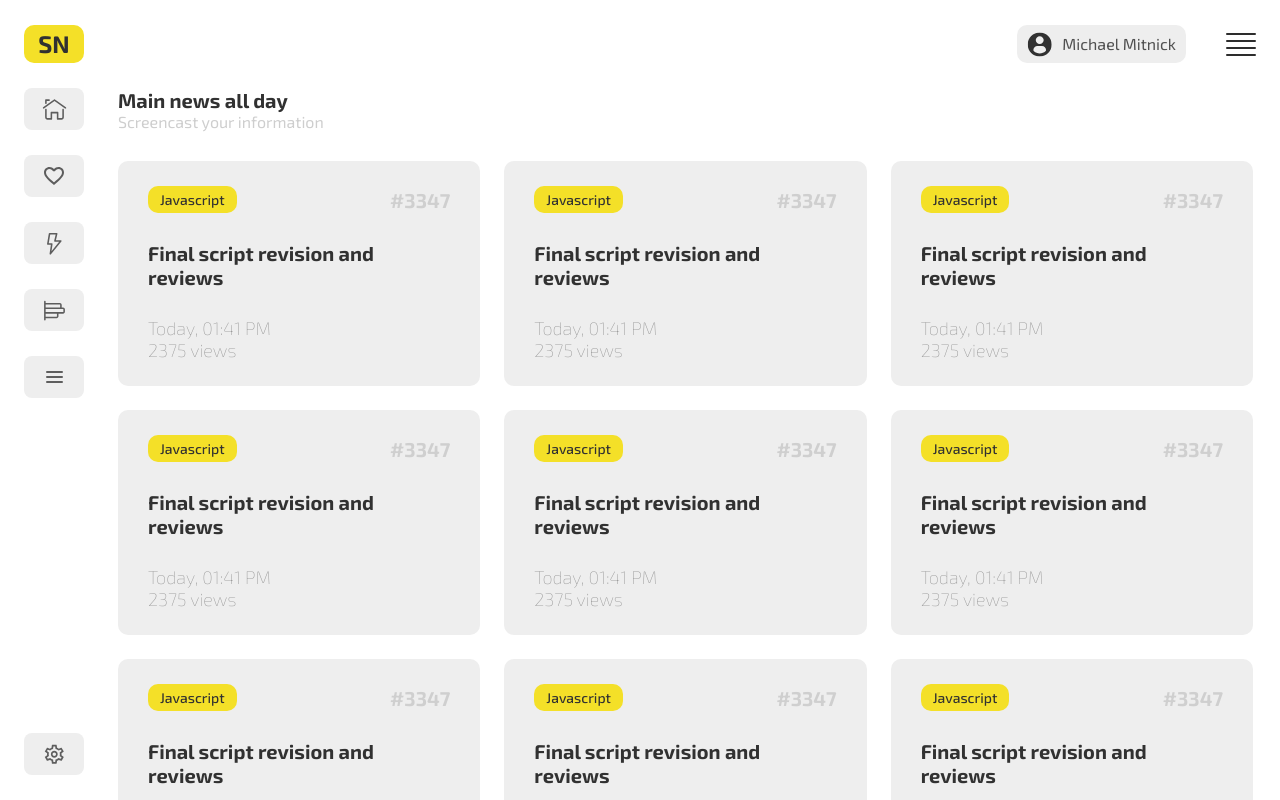
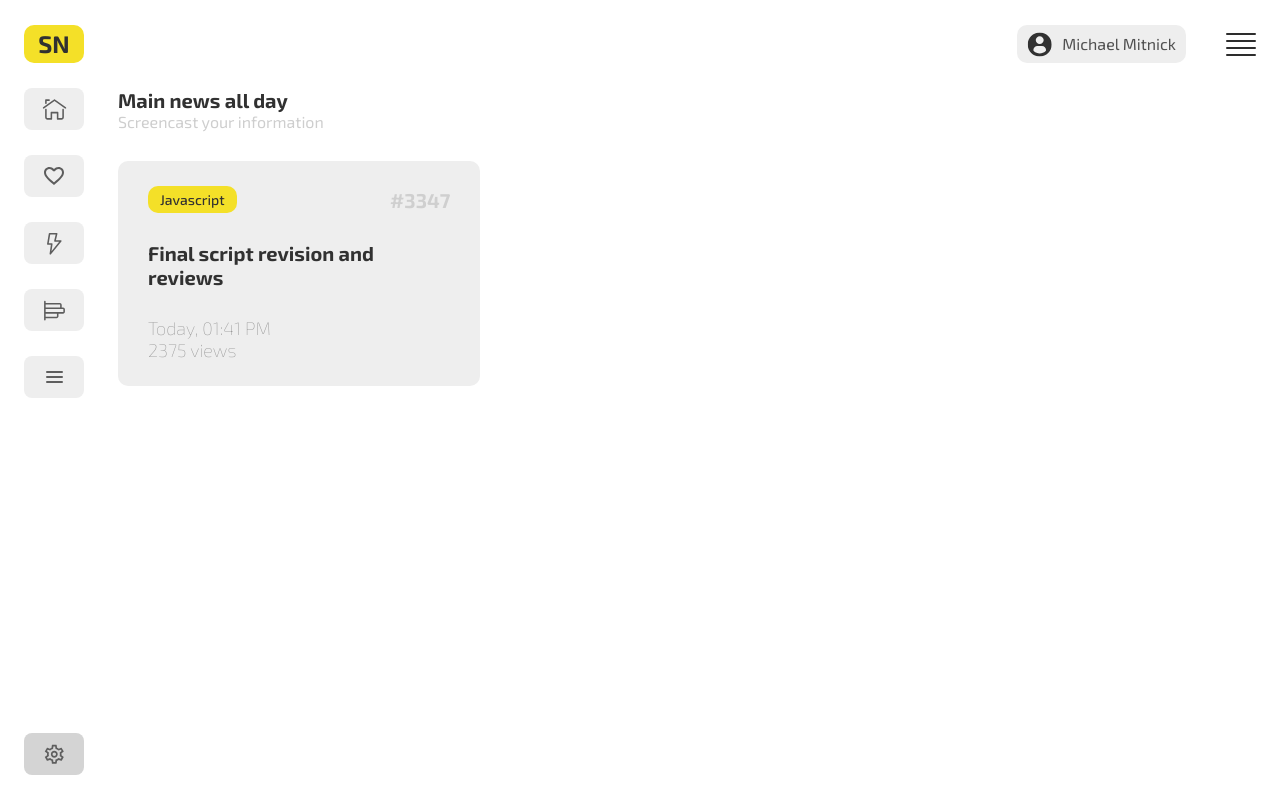
Before and after one commit to jankowski-dev/Prototype-App-React, a React (Create React App) app: page /settings in a window 1280 px wide. Shown: the top 800 px of the page. Built offline with nearby package versions, Linux system fonts and the light colour scheme.

Commit message:
light changes

```diff
--- a/package.json
+++ b/package.json
@@ -8,6 +8,7 @@
     "@testing-library/user-event": "^13.5.0",
     "react": "^18.2.0",
     "react-dom": "^18.2.0",
+    "react-router-dom": "^6.3.0",
     "react-scripts": "5.0.1",
     "web-vitals": "^2.1.4"
   },
--- a/src/App.js
+++ b/src/App.js
@@ -1,21 +1,24 @@
+import { BrowserRouter } from "react-router-dom";
 import "./App.css";
 import Aside from "./components/Aside/Aside";
 import Header from "./components/Header/Header";
-import News from "./components/News/News";
+import Content from "./components/Content/Content";
 import Title from "./components/Title/Title";
 
 function App() {
   return (
+    <BrowserRouter>
     <div class="main_container">
       <Aside />
       <main class="main_wrapper">
         <Header />
         <div class="container">
           <Title />
-          <News />
+          <Content />
         </div>
       </main>
     </div>
+    </BrowserRouter>
   );
 }
 
--- a/src/components/Aside/Aside.jsx
+++ b/src/components/Aside/Aside.jsx
@@ -1,4 +1,6 @@
+import { NavLink } from "react-router-dom";
 import style from "./Aside.module.css";
+
 
 const Aside = () => {
   return (
@@ -7,31 +9,35 @@ const Aside = () => {
         <div class={style.logo}>
           <p>SN</p>
         </div>
-        <button class={style.element_menu}>
+        <NavLink to="/home" className={classLink}>
           <img src="img/home.svg" alt="" />
-        </button>
+        </NavLink >
 
-        <button class={style.element_menu}>
+        <NavLink to="/favorites" className={classLink}>
           <img src="img/favorites.svg" alt="" />
-        </button>
+        </NavLink>
 
-        <button class={style.element_menu}>
+        <NavLink to="/last" className={classLink}>
           <img src="img/last.svg" alt="" />
-        </button>
+        </NavLink>
 
-        <button class={style.element_menu}>
+        <NavLink to="statistics" className={classLink}>
           <img src="img/statistics.svg" alt="" />
-        </button>
+        </NavLink>
 
-        <button class={style.element_menu}>
+        <NavLink to="subscribe" className={classLink}>
           <img src="img/subscribe.svg" alt="" />
-        </button>
+        </NavLink>
       </nav>
-      <button class={style.element_menu}>
+      <NavLink to="settings" className={classLink}>
         <img src="img/settings.svg" alt="" />
-      </button>
+      </NavLink>
     </aside>
   );
 };
 
+
+const classLink = ({ isActive }) => style.element_menu + " " + (isActive ? style.active : "");
+
+
 export default Aside;
--- a/src/components/Aside/Aside.module.css
+++ b/src/components/Aside/Aside.module.css
@@ -43,7 +43,12 @@
 }
 
 .element_menu:hover {
-  background-color: #e0e0e0;
+  background-color: #d4d4d4;
+}
+
+
+.active {
+  background-color: #d4d4d4;
 }
 
 @media (max-width: 1280px) {
--- /dev/null
+++ b/src/components/Content/Content.jsx
@@ -0,0 +1,16 @@
+import { Route, Routes } from "react-router-dom";
+import Shortnews from "../Shortnews/Shortnews";
+
+const Content = () => {
+  return (
+    <div class="wrapper">
+      <Routes>
+      <Route path="/home" element={<Shortnews />} />
+      <Route path="/statistics" element={<Shortnews />} />
+      <Route path="/settings" element={<Shortnews />} />
+      </Routes>
+    </div>
+  );
+};
+
+export default Content;
--- a/src/components/News/News.jsx
+++ /dev/null
@@ -1,22 +0,0 @@
-import Shortnews from "../Shortnews/Shortnews";
-
-const News = () => {
-  return (
-    <div class="wrapper">
-      <Shortnews />
-      <Shortnews />
-      <Shortnews />
-      <Shortnews />
-      <Shortnews />
-      <Shortnews />
-      <Shortnews />
-      <Shortnews />
-      <Shortnews />
-      <Shortnews />
-      <Shortnews />
-      <Shortnews />
-    </div>
-  );
-};
-
-export default News;
```
Also changed, not shown: src/components/Content/Content.module.css (added), 1 other file (tests, documents, lock files or other folders).
